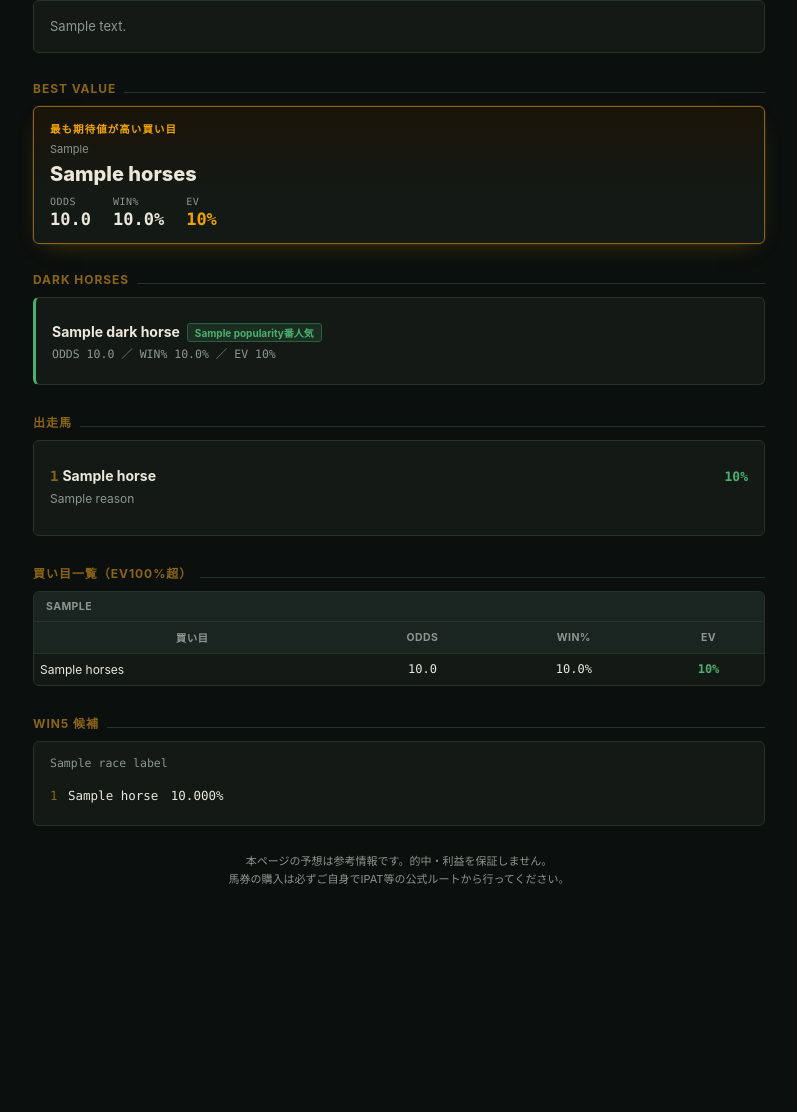
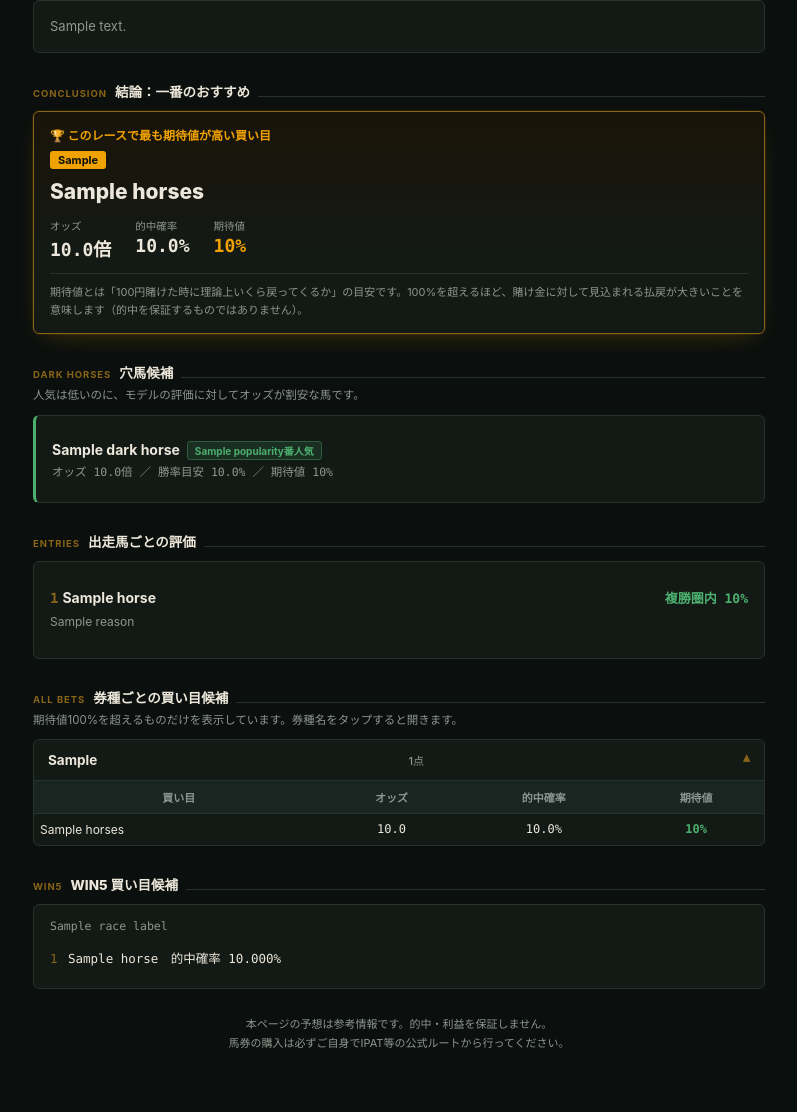
Before and after one commit to yamasan9891-ctrl/keiba-predict, a Flask app: template static_site/templates/race.html in a window 1280 px wide. Shown: the part 111-1223 px from the top of the page, without its empty margins (241-1038 px from the left). Before the commit the page ends 995 px from the top, so only its background shows below. Run offline with Flask 3, Linux system fonts and the light colour scheme; the template is opened without the code that fills it: most values are stand-ins (such as "Sample title", 1, 10 or a date in 2020); parts of the project's set-up code (start-up, migrations or seed data) failed here and were passed over.

Commit message:
improve bet clarity (conclusion-first, collapsible details, Japanese labels) and refresh design

```diff
--- a/static_site/templates/race.html
+++ b/static_site/templates/race.html
@@ -37,20 +37,22 @@
   .back:active { color: var(--amber); }
   h1 { font-size: 18px; margin: 10px 0 4px; font-weight: 800; }
   .race-meta { font-size: 11.5px; color: var(--text-dim); }
-  .race-meta .mono { color: var(--text-dim); }
 
   main { max-width: 760px; margin: 0 auto; padding: 0 14px; }
 
   .section-title {
-    font-size: 12px;
-    font-weight: 700;
-    letter-spacing: 0.08em;
-    text-transform: uppercase;
-    color: var(--amber-dim);
+    font-size: 13.5px;
+    font-weight: 800;
+    color: var(--text);
     margin: 28px 0 10px;
     display: flex; align-items: baseline; gap: 8px;
   }
+  .section-title .en {
+    font-size: 9.5px; font-weight: 700; letter-spacing: 0.1em; color: var(--amber-dim);
+    text-transform: uppercase;
+  }
   .section-title::after { content:""; flex:1; height:1px; background:var(--line); }
+  .section-hint { font-size: 11.5px; color: var(--text-dim); margin: -6px 0 10px; line-height: 1.6; }
 
   .card {
     background: var(--surface);
@@ -61,7 +63,7 @@
   }
   .summary-text { font-size: 13px; line-height: 1.75; color: var(--text-dim); }
 
-  /* --- 最も期待値が高い買い目：signature element --- */
+  /* --- 結論：一番のおすすめ --- */
   .best-bet {
     position: relative;
     background: linear-gradient(180deg, #1a1408 0%, var(--surface) 70%);
@@ -69,19 +71,22 @@
     box-shadow: 0 0 0 1px rgba(240,162,2,0.08), 0 8px 24px -12px var(--amber-glow);
   }
   .best-bet .tag {
-    font-size: 10.5px; font-weight: 800; letter-spacing: 0.1em;
-    color: var(--amber); text-transform: uppercase;
+    font-size: 12px; font-weight: 800; color: var(--amber);
   }
-  .best-bet .type { font-size: 11px; color: var(--text-dim); margin-top: 6px; }
+  .best-bet .type {
+    display: inline-block; font-size: 11px; color: var(--bg); background: var(--amber);
+    font-weight: 700; padding: 2px 8px; border-radius: 3px; margin-top: 8px;
+  }
   .best-bet .horses {
-    font-size: 20px; font-weight: 800; margin: 6px 0 10px;
-    color: var(--text);
+    font-size: 21px; font-weight: 800; margin: 8px 0 12px;
+    color: var(--text); line-height: 1.4;
   }
   .best-bet .stat-row { display: flex; }
-  .best-bet .stat { margin-right: 22px; }
-  .best-bet .stat .label { font-size: 10px; color: var(--text-dim); letter-spacing: 0.05em; }
-  .best-bet .stat .value { font-size: 17px; font-weight: 800; margin-top: 2px; }
+  .best-bet .stat { margin-right: 24px; }
+  .best-bet .stat .label { font-size: 10.5px; color: var(--text-dim); }
+  .best-bet .stat .value { font-size: 18px; font-weight: 800; margin-top: 2px; }
   .best-bet .stat.ev .value { color: var(--amber); }
+  .best-bet .footnote { font-size: 11px; color: var(--text-dim); margin-top: 12px; line-height: 1.6; border-top: 1px solid var(--line); padding-top: 10px; }
 
   /* --- 穴馬候補 --- */
   .dark-horse-card { border-left: 3px solid var(--green); }
@@ -104,16 +109,39 @@
   .horse-prob { font-size: 13px; font-weight: 700; color: var(--green); }
   .horse-reason { font-size: 12px; color: var(--text-dim); margin-top: 5px; line-height: 1.65; }
 
-  /* --- EVテーブル --- */
+  /* --- 買い目一覧（折りたたみ） --- */
+  details.bet-group {
+    background: var(--surface);
+    border: 1px solid var(--line);
+    border-radius: 6px;
+    margin-bottom: 8px;
+    overflow: hidden;
+  }
+  details.bet-group summary {
+    padding: 12px 14px;
+    cursor: pointer;
+    font-size: 13.5px;
+    font-weight: 700;
+    list-style: none;
+    display: flex;
+    justify-content: space-between;
+    align-items: center;
+  }
+  details.bet-group summary::-webkit-details-marker { display: none; }
+  details.bet-group summary .count { font-size: 11px; color: var(--text-dim); font-weight: 500; }
+  details.bet-group summary::after {
+    content: "▾"; color: var(--amber-dim); margin-left: 8px; transition: transform 0.15s;
+  }
+  details.bet-group[open] summary::after { transform: rotate(180deg); }
+
   table { width: 100%; border-collapse: collapse; font-size: 12px; }
   th {
     background: var(--surface-2);
     color: var(--text-dim);
     font-weight: 700;
-    font-size: 10.5px;
-    letter-spacing: 0.04em;
-    text-transform: uppercase;
+    font-size: 11px;
     padding: 8px 6px;
+    border-top: 1px solid var(--line);
     border-bottom: 1px solid var(--line);
   }
   td {
@@ -143,57 +171,60 @@
 <header>
   <a class="back" href="../index.html">← 今週のレース一覧</a>
   <h1>{{ race.course }} {{ race.race_number }}R　{{ race.race_name }}</h1>
-  <div class="race-meta mono">{{ race.surface }}{{ race.distance }}m ／ 馬場:{{ race.track_condition or "-" }} ／ 天候:{{ race.weather or "-" }}{% if race.is_handicap %} ／ HANDICAP{% endif %}</div>
+  <div class="race-meta mono">{{ race.surface }}{{ race.distance }}m ／ 馬場:{{ race.track_condition or "-" }} ／ 天候:{{ race.weather or "-" }}{% if race.is_handicap %} ／ ハンデ戦{% endif %}</div>
 </header>
 
 <main>
   <div class="card summary-text">{{ race_summary_text }}</div>
 
   {% if best_bet %}
-  <div class="section-title">Best Value</div>
+  <div class="section-title"><span class="en">Conclusion</span>結論：一番のおすすめ</div>
   <div class="card best-bet">
-    <div class="tag">最も期待値が高い買い目</div>
+    <div class="tag">🏆 このレースで最も期待値が高い買い目</div>
     <div class="type">{{ best_bet.bet_type }}</div>
     <div class="horses">{{ best_bet.horses }}</div>
     <div class="stat-row mono">
-      <div class="stat"><div class="label">ODDS</div><div class="value">{{ "%.1f"|format(best_bet.odds) }}</div></div>
-      <div class="stat"><div class="label">WIN%</div><div class="value">{{ "%.1f"|format(best_bet.probability * 100) }}%</div></div>
-      <div class="stat ev"><div class="label">EV</div><div class="value">{{ "%.0f"|format(best_bet.ev * 100) }}%</div></div>
+      <div class="stat"><div class="label">オッズ</div><div class="value">{{ "%.1f"|format(best_bet.odds) }}倍</div></div>
+      <div class="stat"><div class="label">的中確率</div><div class="value">{{ "%.1f"|format(best_bet.probability * 100) }}%</div></div>
+      <div class="stat ev"><div class="label">期待値</div><div class="value">{{ "%.0f"|format(best_bet.ev * 100) }}%</div></div>
     </div>
+    <div class="footnote">期待値とは「100円賭けた時に理論上いくら戻ってくるか」の目安です。100%を超えるほど、賭け金に対して見込まれる払戻が大きいことを意味します（的中を保証するものではありません）。</div>
   </div>
   {% endif %}
 
   {% if dark_horses %}
-  <div class="section-title">Dark Horses</div>
+  <div class="section-title"><span class="en">Dark Horses</span>穴馬候補</div>
+  <div class="section-hint">人気は低いのに、モデルの評価に対してオッズが割安な馬です。</div>
   <div class="card dark-horse-card">
     {% for d in dark_horses %}
     <div class="dark-horse-item">
       <span class="dh-name">{{ d.name }}</span><span class="dh-badge">{{ d.popularity }}番人気</span>
-      <div class="dh-stats mono">ODDS {{ "%.1f"|format(d.odds) }} ／ WIN% {{ "%.1f"|format(d.probability * 100) }}% ／ EV {{ "%.0f"|format(d.ev * 100) }}%</div>
+      <div class="dh-stats mono">オッズ {{ "%.1f"|format(d.odds) }}倍 ／ 勝率目安 {{ "%.1f"|format(d.probability * 100) }}% ／ 期待値 {{ "%.0f"|format(d.ev * 100) }}%</div>
     </div>
     {% endfor %}
   </div>
   {% endif %}
 
-  <div class="section-title">出走馬</div>
+  <div class="section-title"><span class="en">Entries</span>出走馬ごとの評価</div>
   <div class="card">
     {% for h in horses %}
     <div class="horse-item">
       <div class="horse-head">
         <span class="horse-name"><span class="horse-num mono">{{ h.horse_number }}</span>{{ h.name }}</span>
-        <span class="horse-prob mono">{{ "%.0f"|format(h.place_probability * 100) }}%</span>
+        <span class="horse-prob mono">複勝圏内 {{ "%.0f"|format(h.place_probability * 100) }}%</span>
       </div>
       <div class="horse-reason">{{ h.reason }}</div>
     </div>
     {% endfor %}
   </div>
 
-  <div class="section-title">買い目一覧（EV100%超）</div>
+  <div class="section-title"><span class="en">All Bets</span>券種ごとの買い目候補</div>
+  <div class="section-hint">期待値100%を超えるものだけを表示しています。券種名をタップすると開きます。</div>
   {% for bet_type, rows in ev_tables.items() %}
-  <div class="card" style="padding:0; overflow:hidden;">
+  <details class="bet-group"{% if loop.first and rows %} open{% endif %}>
+    <summary>{{ bet_type }} <span class="count">{{ rows|length }}点</span></summary>
     <table>
-      <thead><tr><th colspan="4" style="text-align:left; padding-left:12px;">{{ bet_type }}</th></tr>
-      <tr><th>買い目</th><th>ODDS</th><th>WIN%</th><th>EV</th></tr></thead>
+      <thead><tr><th>買い目</th><th>オッズ</th><th>的中確率</th><th>期待値</th></tr></thead>
       <tbody>
         {% for r in rows %}
         <tr>
@@ -207,15 +238,15 @@
         {% endfor %}
       </tbody>
     </table>
-  </div>
+  </details>
   {% endfor %}
 
   {% if win5 %}
-  <div class="section-title">WIN5 候補</div>
+  <div class="section-title"><span class="en">WIN5</span>WIN5 買い目候補</div>
   <div class="card">
     <div class="race-meta mono" style="margin-bottom:8px;">{{ win5.race_labels|join(' / ') }}</div>
     {% for c in win5.combos %}
-    <div class="win5-row mono"><span class="win5-rank">{{ loop.index }}</span>{{ c.horses|join(' - ') }}　{{ "%.3f"|format(c.probability * 100) }}%{% if c.ev %}　EV{{ "%.0f"|format(c.ev * 100) }}%{% endif %}</div>
+    <div class="win5-row mono"><span class="win5-rank">{{ loop.index }}</span>{{ c.horses|join(' - ') }}　的中確率 {{ "%.3f"|format(c.probability * 100) }}%{% if c.ev %}　期待値 {{ "%.0f"|format(c.ev * 100) }}%{% endif %}</div>
     {% endfor %}
   </div>
   {% endif %}
```
Also changed, not shown: static_site/templates/index.html (+14 -18 lines).
